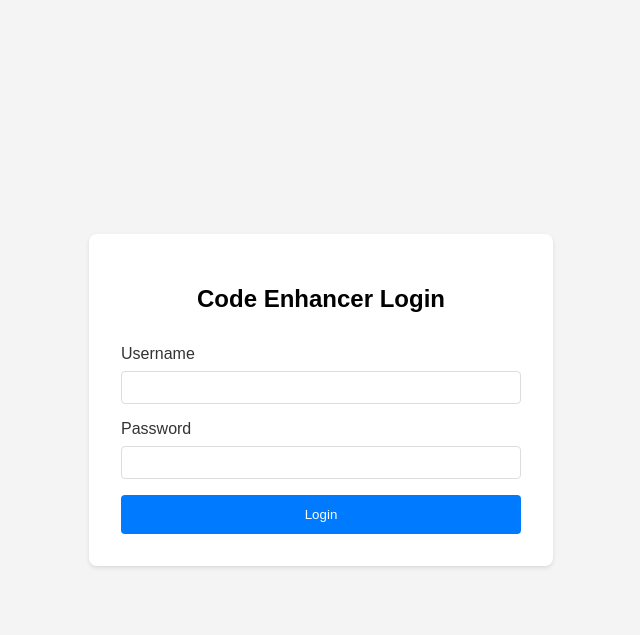
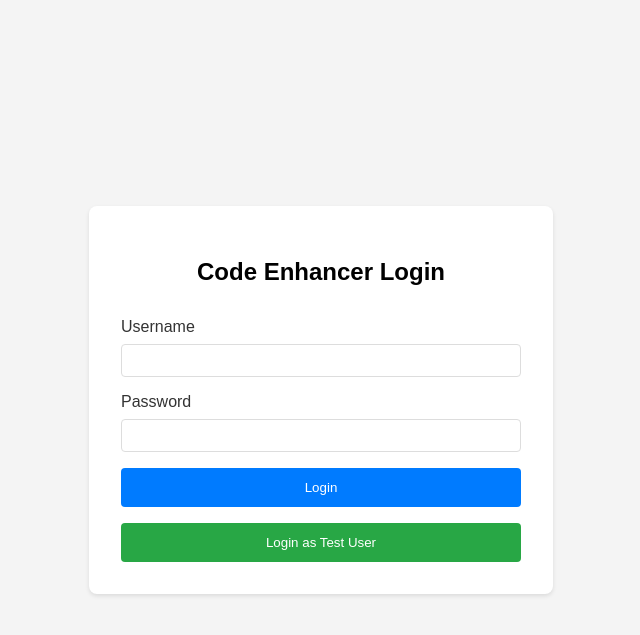
Before and after one commit to AntonKettner/SelfEnhancer, a Flask app: page /login in a window 1280 px wide. Shown: the top 635 px of the page, without its empty margins (319-959 px from the left). Run offline with Flask 3, Linux system fonts and the light colour scheme; parts of the project's set-up code (start-up, migrations or seed data) failed here and were passed over.

Commit message:
tried to add test_user functionality

```diff
--- a/app_src/auth.py
+++ b/app_src/auth.py
@@ -1,6 +1,16 @@
-from flask import Blueprint, render_template, request, redirect, url_for, flash, current_app
+from flask import (
+    Blueprint,
+    render_template,
+    request,
+    redirect,
+    url_for,
+    flash,
+    current_app,
+    session,
+)
 from flask_login import LoginManager, login_user, login_required, logout_user, current_user
 from .models import User, APIKey, db
+from uuid import uuid4
 
 auth_bp = Blueprint("auth", __name__)
 login_manager = LoginManager()
@@ -38,9 +48,22 @@ def login():
     return render_template("login.html")
 
 
+@auth_bp.route("/test-login", methods=["POST"])
+def test_login():
+    # Create a temporary test user session
+    session["is_test_user"] = True
+    session["test_session_id"] = str(uuid4())
+    # Create a temporary user object without saving to database
+    test_user = User(username="test_user", is_admin=False)
+    login_user(test_user)
+    return redirect(url_for("main.dashboard"))
+
+
 @auth_bp.route("/logout")
 @login_required
 def logout():
+    if session.get("is_test_user"):
+        session.clear()
     logout_user()
     return redirect(url_for("auth.login"))
 
--- a/templates/login.html
+++ b/templates/login.html
@@ -71,6 +71,11 @@
             </div>
             <button type="submit">Login</button>
         </form>
+        <div style="text-align: center; margin-top: 1rem;">
+            <form method="POST" action="{{ url_for('auth.test_login') }}">
+                <button type="submit" style="background-color: #28a745;">Login as Test User</button>
+            </form>
+        </div>
     </div>
 </body>
 </html>
```
Also changed, not shown: app_src/routes.py (+14 -1 lines), templates/dashboard.html (+23 -8 lines).
